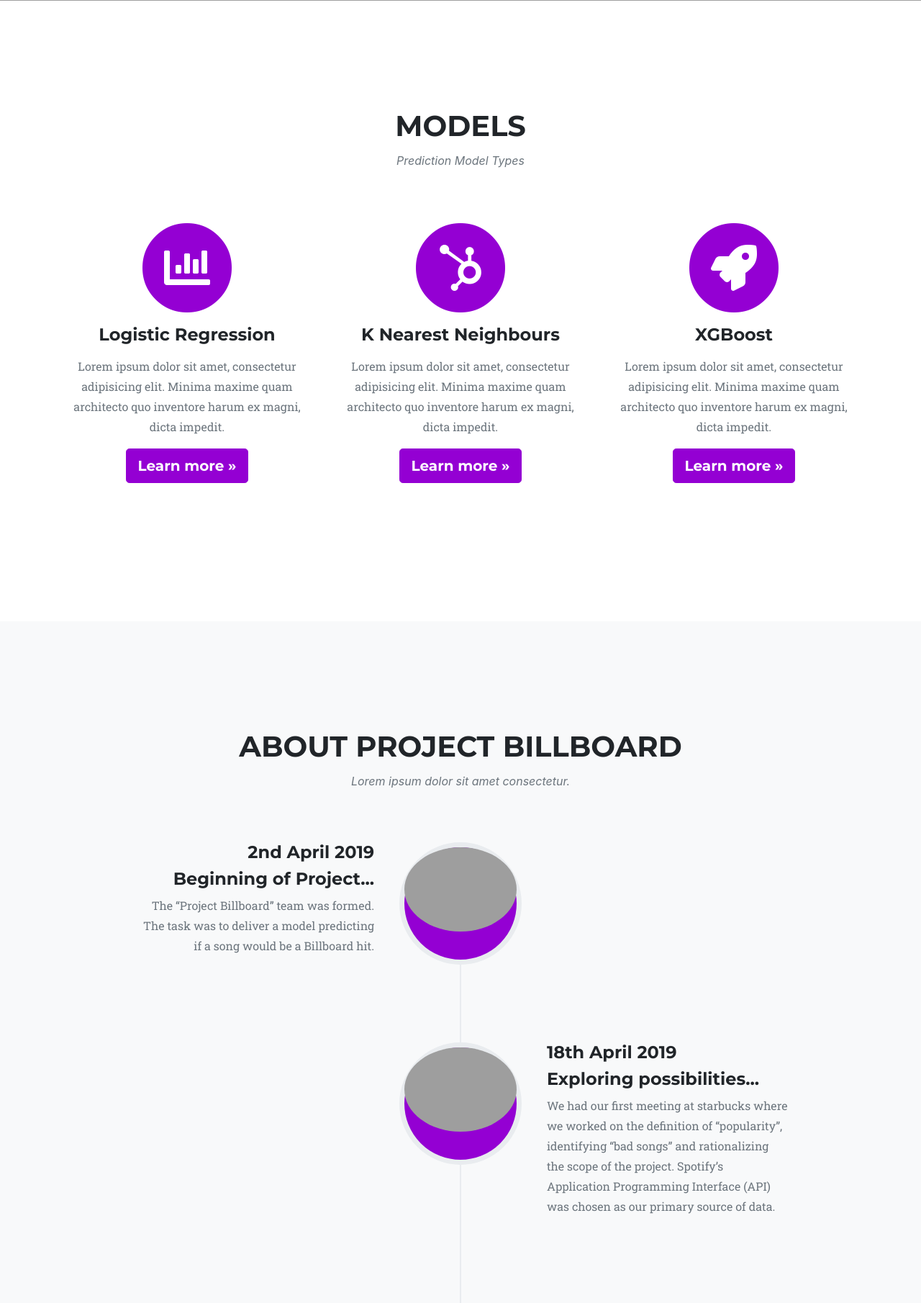
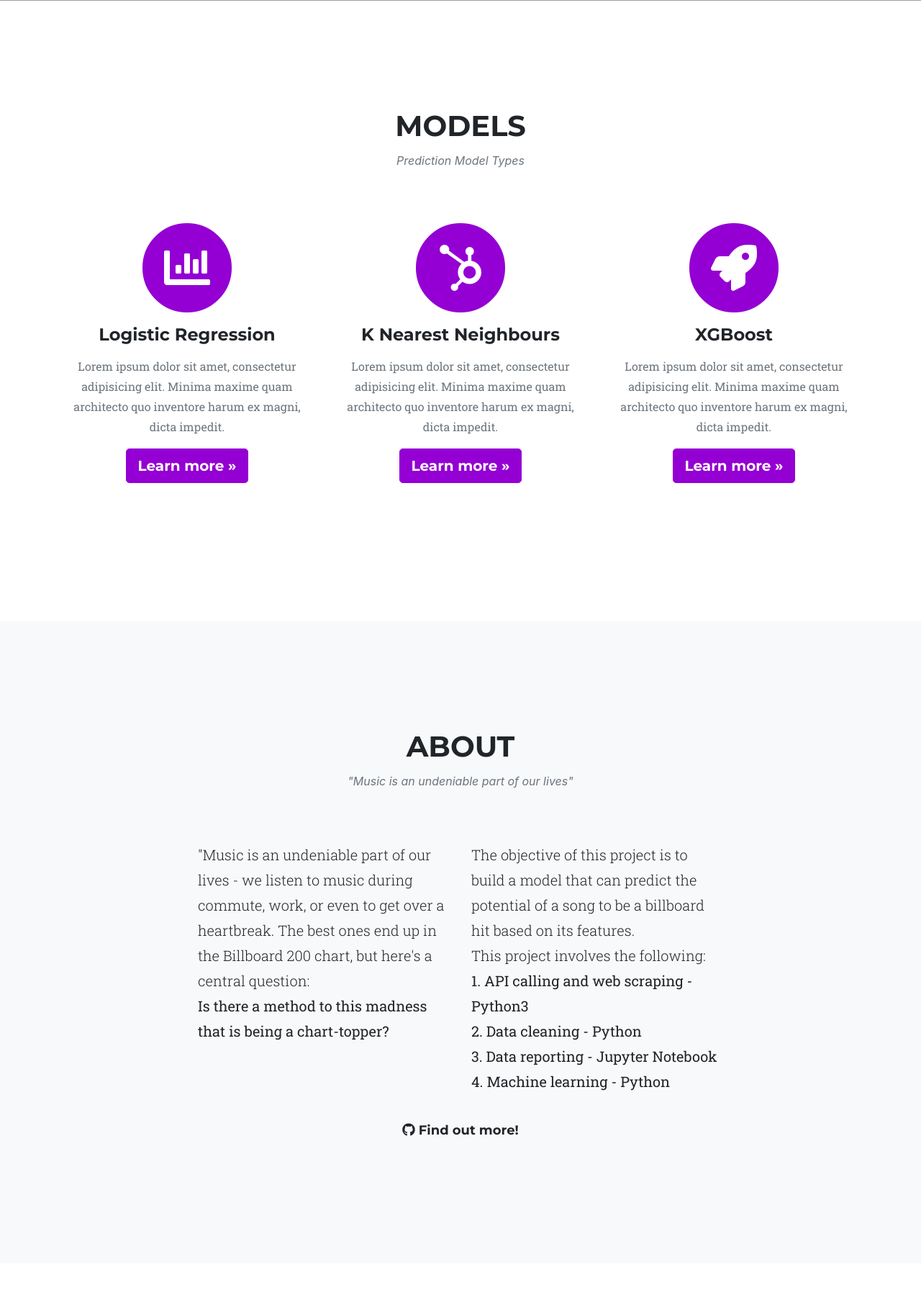
Before and after one commit to tjtanjin/project_billboard_api, a Flask app: page / in a window 1280 px wide. Shown: the part 830-2640 px from the top of the page at 72% size. Run offline with Flask 2, Linux system fonts and the light colour scheme; some libraries are stand-ins or nearby versions; some web fonts are replaced; grey boxes are pictures that could not be loaded.

Commit message:
Updated content.

```diff
--- a/static/js/sp.js
+++ b/static/js/sp.js
@@ -83,6 +83,12 @@ $(document).ready(function() {
       scrollTop: ($('#about').offset().top)
     },700);
   });
+  $('#nav_timeline').click(function(evt) {
+      evt.preventDefault();
+    $('html, body').animate({
+      scrollTop: ($('#timeline').offset().top)
+    },700);
+  });
   $('#nav_team').click(function(evt) {
       evt.preventDefault();
     $('html, body').animate({
--- a/templates/index.html
+++ b/templates/index.html
@@ -47,6 +47,9 @@
           </li>
           <li class="nav-item">
             <a class="nav-link" id="nav_about" href="#about">About</a>
+          </li>
+          <li class="nav-item">
+            <a class="nav-link" id="nav_timeline" href="#timeline">Timeline</a>
           </li>
           <li class="nav-item">
             <a class="nav-link" id="nav_team" href="#team">Team</a>
@@ -130,7 +133,39 @@
     <div class="container">
       <div class="row">
         <div class="col-lg-12 text-center">
-          <h2 class="section-heading text-uppercase">About Project Billboard</h2>
+          <h2 class="section-heading text-uppercase">About</h2>
+          <h3 class="section-subheading text-muted">"Music is an undeniable part of our lives"</h3>
+        </div>
+      </div>
+      <div class="row">
+        <div class="col-lg-4 ml-auto">
+          <p class="lead">"Music is an undeniable part of our lives - we listen to music during commute, work, or even to get over a heartbreak. The best ones end up in the Billboard 200 chart, but here's a central question:<br/> <b>Is there a method to this madness that is being a chart-topper?</b>
+          </p>
+        </div>
+        <div class="col-lg-4 mr-auto">
+          <p class="lead">The objective of this project is to build a model that can predict the potential of a song to be a billboard hit based on its features.<br/>This project involves the following:<br/>
+          <b>1. API calling and web scraping - Python3</b><br/>
+          <b>2. Data cleaning - Python</b><br/>
+          <b>3. Data reporting - Jupyter Notebook</b><br/>
+          <b>4. Machine learning - Python</b><br/>
+          </p>
+        </div>
+      </div>
+      <div class="text-center">
+        <a class="btn btn-xl" href="https://github.com/tjtanjin/project_billboard_model" target="_blank">
+          <i class="fab fa-github"></i>
+          Find out more!
+        </a>
+      </div>
+    </div>
+  </section>
+
+  <!-- Timeline -->
+  <section id="timeline">
+    <div class="container">
+      <div class="row">
+        <div class="col-lg-12 text-center">
+          <h2 class="section-heading text-uppercase">Timeline</h2>
           <h3 class="section-subheading text-muted">Lorem ipsum dolor sit amet consectetur.</h3>
         </div>
       </div>
@@ -139,12 +174,12 @@
           <ul class="timeline">
             <li>
               <div class="timeline-image">
-                <img class="rounded-circle img-fluid" src="img/about/1.jpg" alt="">
+                <img class="rounded-circle img-fluid" src="img/timeline/1.jpg" alt="">
               </div>
               <div class="timeline-panel">
                 <div class="timeline-heading">
                   <h4>2nd April 2019</h4>
-                  <h4 class="subheading">Beginning of Project...</h4>
+                  <h4 class="subheading">Our humble beginning</h4>
                 </div>
                 <div class="timeline-body">
                   <p class="text-muted">The “Project Billboard” team was formed. The task was to deliver a model predicting if a song would be a Billboard hit.
@@ -154,60 +189,60 @@
             </li>
             <li class="timeline-inverted">
               <div class="timeline-image">
-                <img class="rounded-circle img-fluid" src="img/about/2.jpg" alt="">
+                <img class="rounded-circle img-fluid" src="img/timeline/2.jpg" alt="">
               </div>
               <div class="timeline-panel">
                 <div class="timeline-heading">
                   <h4>18th April 2019</h4>
-                  <h4 class="subheading">Exploring possibilities...</h4>
+                  <h4 class="subheading">Exploring possibilities</h4>
                 </div>
                 <div class="timeline-body">
-                  <p class="text-muted">We had our first meeting at starbucks where we worked on the definition of “popularity”, identifying “bad songs” and rationalizing the scope of the project. Spotify’s Application Programming Interface (API) was chosen as our primary source of data.
+                  <p class="text-muted">We had our first meeting at starbucks where we worked out the scope of the project and the resources to use. Spotify’s API was chosen as our primary source of data for song features.
                   </p>
                 </div>
               </div>
             </li>
             <li>
               <div class="timeline-image">
-                <img class="rounded-circle img-fluid" src="img/about/3.jpg" alt="">
+                <img class="rounded-circle img-fluid" src="img/timeline/3.jpg" alt="">
               </div>
               <div class="timeline-panel">
                 <div class="timeline-heading">
                   <h4>29th April 2019</h4>
-                  <h4 class="subheading">Song extraction and analysis...</h4>
+                  <h4 class="subheading">Song extraction & analysis</h4>
                 </div>
                 <div class="timeline-body">
-                  <p class="text-muted">The main code for collecting songs from Spotify APIs was up and running and we had our first dataset. We proceeded to try simple algorithms for hit/miss prediction, as well as scraping Billboard Hot 100 charts for unique hits.
+                  <p class="text-muted">The code for collecting song features from Spotify was completed and we had our first dataset. We proceeded to try simple algorithms for hit/miss prediction, as well as scraping billboard hot 100 charts for unique hits.
                   </p>
                 </div>
               </div>
             </li>
             <li class="timeline-inverted">
               <div class="timeline-image">
-                <img class="rounded-circle img-fluid" src="img/about/4.jpg" alt="">
+                <img class="rounded-circle img-fluid" src="img/timeline/4.jpg" alt="">
               </div>
               <div class="timeline-panel">
                 <div class="timeline-heading">
                   <h4>6th May 2019</h4>
-                  <h4 class="subheading">Training of models...</h4>
+                  <h4 class="subheading">Model training & refining</h4>
                 </div>
                 <div class="timeline-body">
-                  <p class="text-muted">Machine learning models proved decent, with accuracies of 60-70%. The next step was to tidy up our code and prepare a user-friendly interface.
+                  <p class="text-muted">Machine learning models proved decent, with accuracies of 60-70%. The next step was to explore how we can refine the model and prepare a user-friendly interface.
                   </p>
                 </div>
               </div>
             </li>
             <li>
               <div class="timeline-image">
-                <img class="rounded-circle img-fluid" src="img/about/5.jpg" alt="">
+                <img class="rounded-circle img-fluid" src="img/timeline/5.jpg" alt="">
               </div>
               <div class="timeline-panel">
                 <div class="timeline-heading">
                   <h4>11th May 2019</h4>
-                  <h4 class="subheading">Product complete...</h4>
+                  <h4 class="subheading">Project deployed!</h4>
                 </div>
                 <div class="timeline-body">
-                  <p class="text-muted">The project was ready for submission!
+                  <p class="text-muted">Our models have been deployed on a simple website with a user-friendly interface!
                   </p>
                 </div>
               </div>
@@ -219,7 +254,7 @@
   </section>
 
   <!-- Team -->
-  <section id="team">
+  <section class="bg-light" id="team">
     <div class="container">
       <div class="row">
         <div class="col-lg-12 text-center">
```
